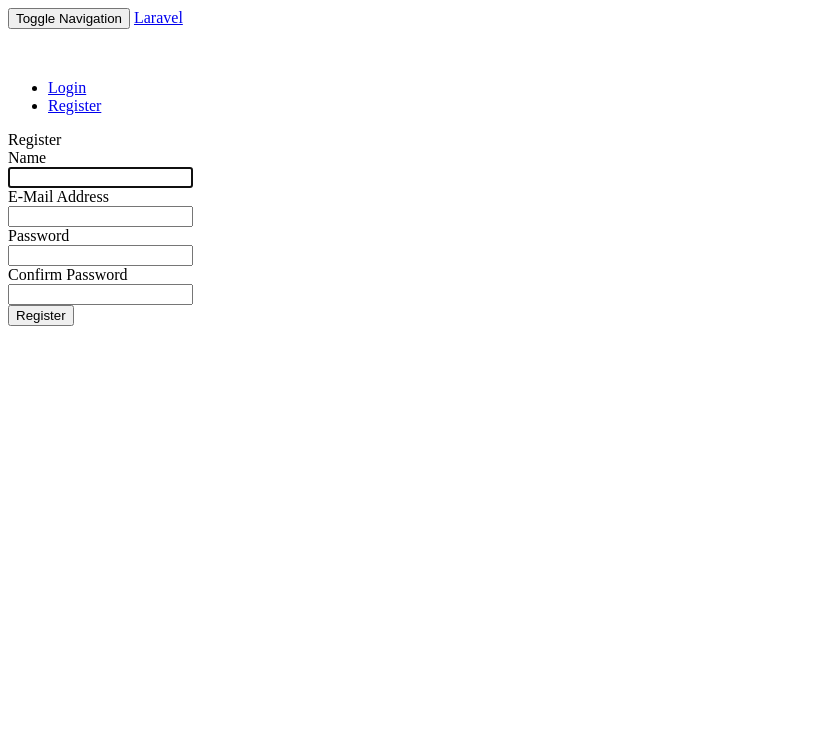
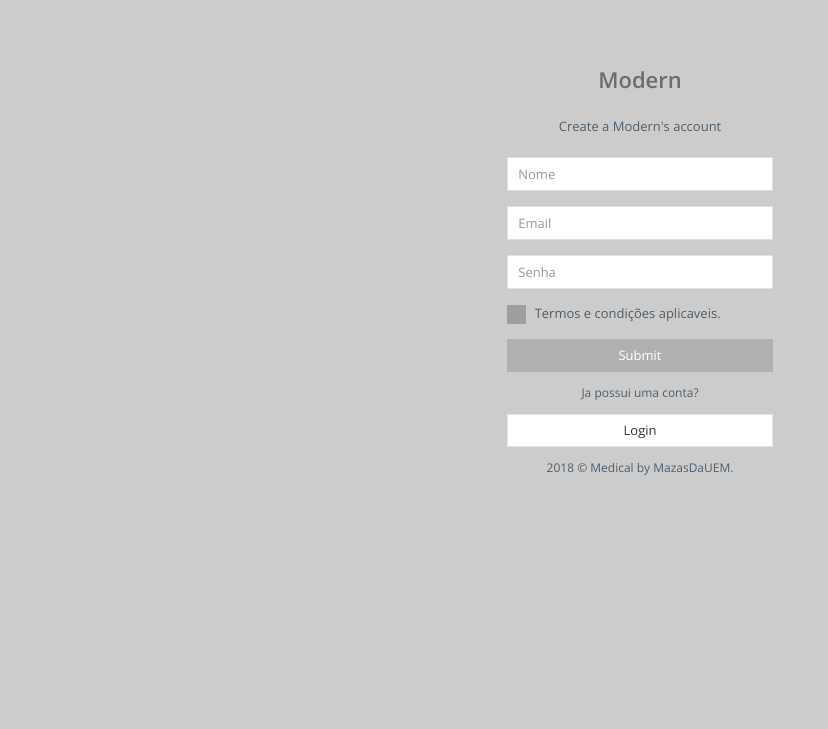
Before and after one commit to asumail/Mais_Saude, a Laravel app: page /register in a window 1280 px wide. Shown: the top 729 px of the page, without its empty margins (0-828 px from the left). Before the commit the page ends 326 px from the top, so only its background shows below. Run offline with Laravel 8, Linux system fonts and the light colour scheme; style sheets or scripts are compiled from the project's sources; settings files or empty folders that the repository lacks are supplied; some libraries are stand-ins or nearby versions; grey boxes are pictures that could not be loaded.

Commit message:
Alterando o register template

```diff
--- a/resources/views/auth/register.blade.php
+++ b/resources/views/auth/register.blade.php
@@ -1,77 +1,64 @@
-@extends('layouts.app')
+@extends('layouts.login')
 
+
+<!--Css Local-->
+@section('cssLocal')
+
+@endsection
+
+
+<!--Conteudo Local-->
 @section('content')
-<div class="container">
+
+<div id="main-wrapper">
                     <div class="row">
-        <div class="col-md-8 col-md-offset-2">
-            <div class="panel panel-default">
-                <div class="panel-heading">Register</div>
-
-                <div class="panel-body">
-                    <form class="form-horizontal" method="POST" action="{{ route('register') }}">
+                        <div class="col-md-3 center">
+                            <div class="login-box">
+                                <a href="index.html" class="logo-name text-lg text-center">Modern</a>
+                                <p class="text-center m-t-md">Create a Modern's account</p>
+                                <form class="m-t-md" method="POST" action="{{ route('register') }}">
                                 {{ csrf_field() }}
-
                                     <div class="form-group{{ $errors->has('name') ? ' has-error' : '' }}">
-                            <label for="name" class="col-md-4 control-label">Name</label>
-
-                            <div class="col-md-6">
-                                <input id="name" type="text" class="form-control" name="name" value="{{ old('name') }}" required autofocus>
-
+                                        <input name="name" type="text" class="form-control" placeholder="Nome" required>
                                         @if ($errors->has('name'))
                                     <span class="help-block">
                                         <strong>{{ $errors->first('name') }}</strong>
                                     </span>
                                          @endif
                                     </div>
-                        </div>
-
                                     <div class="form-group{{ $errors->has('email') ? ' has-error' : '' }}">
-                            <label for="email" class="col-md-4 control-label">E-Mail Address</label>
-
-                            <div class="col-md-6">
-                                <input id="email" type="email" class="form-control" name="email" value="{{ old('email') }}" required>
-
+                                        <input name="email" type="email" class="form-control" placeholder="Email" required>
                                         @if ($errors->has('email'))
                                     <span class="help-block">
                                         <strong>{{ $errors->first('email') }}</strong>
                                     </span>
                                          @endif
                                     </div>
-                        </div>
-
                                     <div class="form-group{{ $errors->has('password') ? ' has-error' : '' }}">
-                            <label for="password" class="col-md-4 control-label">Password</label>
-
-                            <div class="col-md-6">
-                                <input id="password" type="password" class="form-control" name="password" required>
-
+                                        <input name="password" type="password" class="form-control" placeholder="Senha" required>
                                         @if ($errors->has('password'))
                                     <span class="help-block">
                                         <strong>{{ $errors->first('password') }}</strong>
                                     </span>
                                          @endif
                                     </div>
-                        </div>
-
-                        <div class="form-group">
-                            <label for="password-confirm" class="col-md-4 control-label">Confirm Password</label>
-
-                            <div class="col-md-6">
-                                <input id="password-confirm" type="password" class="form-control" name="password_confirmation" required>
+                                    <label>
+                                        <input type="checkbox"> Termos e condições aplicaveis.
+                                    </label>
+                                    <button type="submit" class="btn btn-success btn-block m-t-xs">Submit</button>
+                                    <p class="text-center m-t-xs text-sm">Ja possui uma conta?</p>
+                                    <a href="" class="btn btn-default btn-block m-t-xs">Login</a>
+                                </form>
+                                <p class="text-center m-t-xs text-sm">2018 &copy; Medical by MazasDaUEM.</p>
                             </div>
                         </div>
+                    </div><!-- Row -->
+                </div><!-- Main Wrapper -->
+@endsection
+<!--Fim do Conteudo Local-->
 
-                        <div class="form-group">
-                            <div class="col-md-6 col-md-offset-4">
-                                <button type="submit" class="btn btn-primary">
-                                    Register
-                                </button>
-                            </div>
-                        </div>
-                    </form>
-                </div>
-            </div>
-        </div>
-    </div>
-</div>
+<!--Javascript Local-->
+@section('scripts')
+
 @endsection
+<!-- fim Javascript Local-->
```
Lines whose indentation alone changed are shown as unchanged.
